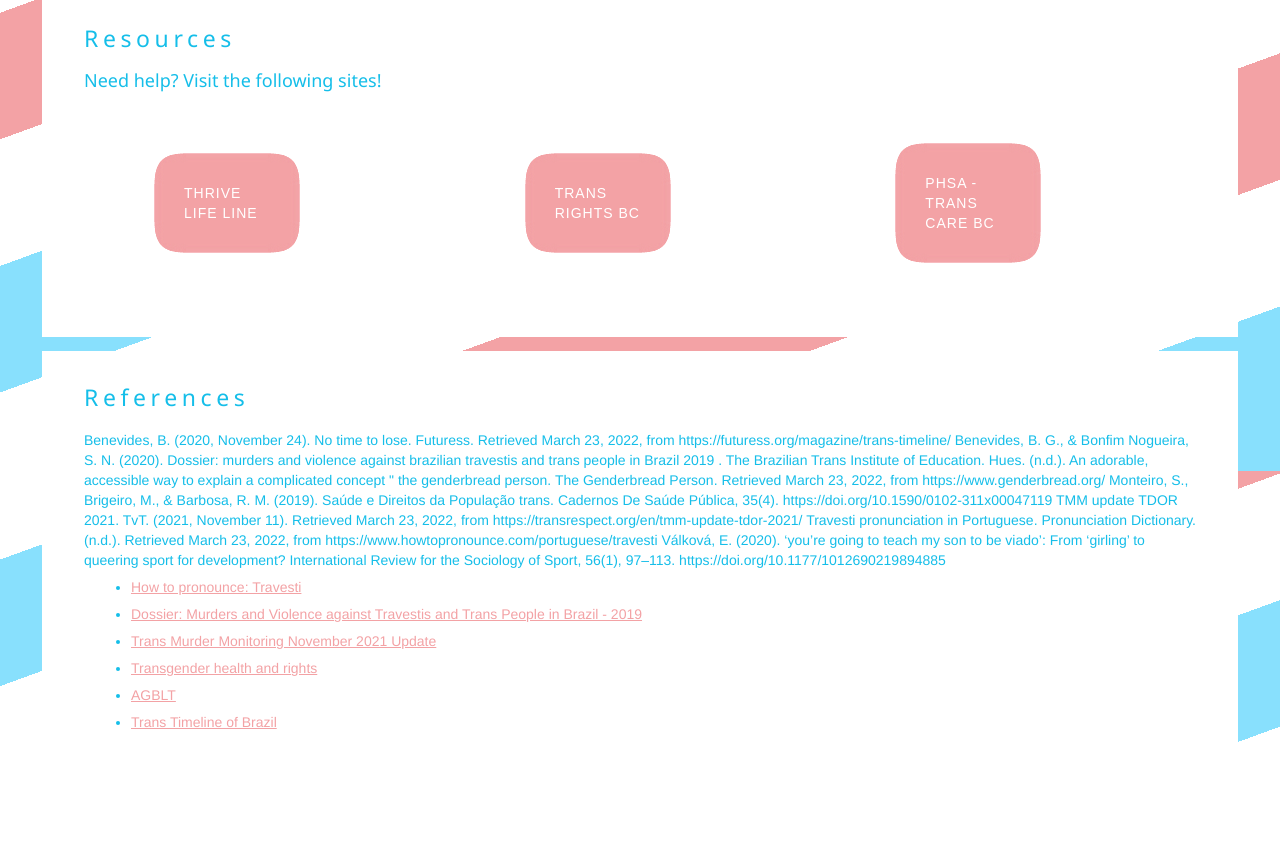
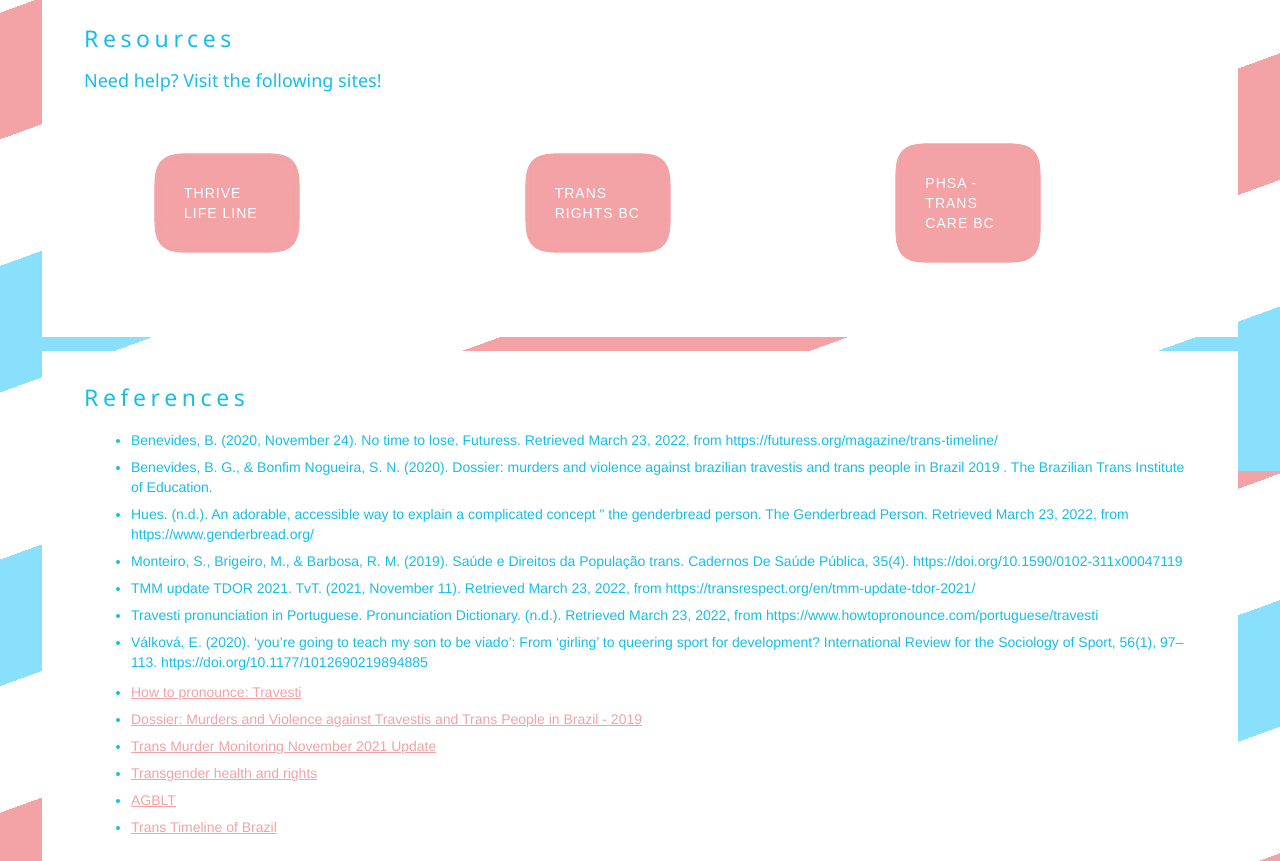
Before and after one commit to APD-F/travesti, a plain HTML site: page index.html in a window 1280 px wide. Shown: the part 329-1190 px from the top of the page. Before the commit the page ends 1085 px from the top, so only its background shows below. Drawn offline with nearby package versions, Linux system fonts and the light colour scheme.

Commit message:
Update index.html

```diff
--- a/index.html
+++ b/index.html
@@ -195,14 +195,15 @@
 
     <div class="infoContainer" id="References">
         <h2>References</h2>
-        Benevides, B. (2020, November 24). No time to lose. Futuress. Retrieved March 23, 2022, from https://futuress.org/magazine/trans-timeline/
-Benevides, B. G., &amp; Bonfim Nogueira, S. N. (2020). Dossier: murders and violence against brazilian travestis and trans people in Brazil 2019 . The Brazilian Trans Institute of Education.
-Hues. (n.d.). An adorable, accessible way to explain a complicated concept " the genderbread person. The Genderbread Person. Retrieved March 23, 2022, from https://www.genderbread.org/
-Monteiro, S., Brigeiro, M., &amp; Barbosa, R. M. (2019). Saúde e Direitos da População trans. Cadernos De Saúde Pública, 35(4). https://doi.org/10.1590/0102-311x00047119
-TMM update TDOR 2021. TvT. (2021, November 11). Retrieved March 23, 2022, from https://transrespect.org/en/tmm-update-tdor-2021/
-Travesti pronunciation in Portuguese. Pronunciation Dictionary. (n.d.). Retrieved March 23, 2022, from https://www.howtopronounce.com/portuguese/travesti
-Válková, E. (2020). ‘you’re going to teach my son to be viado’: From ‘girling’ to queering sport for development? International Review for the Sociology of Sport, 56(1), 97–113. https://doi.org/10.1177/1012690219894885
-
+        <ul>
+        <li>Benevides, B. (2020, November 24). No time to lose. Futuress. Retrieved March 23, 2022, from https://futuress.org/magazine/trans-timeline/</li>
+<li>Benevides, B. G., &amp; Bonfim Nogueira, S. N. (2020). Dossier: murders and violence against brazilian travestis and trans people in Brazil 2019 . The Brazilian Trans Institute of Education.</li>
+<li>Hues. (n.d.). An adorable, accessible way to explain a complicated concept " the genderbread person. The Genderbread Person. Retrieved March 23, 2022, from https://www.genderbread.org/ </li>
+<li>Monteiro, S., Brigeiro, M., &amp; Barbosa, R. M. (2019). Saúde e Direitos da População trans. Cadernos De Saúde Pública, 35(4). https://doi.org/10.1590/0102-311x00047119 </li>
+<li>TMM update TDOR 2021. TvT. (2021, November 11). Retrieved March 23, 2022, from https://transrespect.org/en/tmm-update-tdor-2021/ </li>
+<li>Travesti pronunciation in Portuguese. Pronunciation Dictionary. (n.d.). Retrieved March 23, 2022, from https://www.howtopronounce.com/portuguese/travesti </li>
+<li>Válková, E. (2020). ‘you’re going to teach my son to be viado’: From ‘girling’ to queering sport for development? International Review for the Sociology of Sport, 56(1), 97–113. https://doi.org/10.1177/1012690219894885 </li>
+        </ul>
         <ul>
             <li><a href="https://www.howtopronounce.com/portuguese/travesti">How to pronounce: Travesti</a></li>
             <li><a href="https://antrabrasil.files.wordpress.com/2020/11/dossier-murders-and-violence-against-travestis-and-trans-people-in-brazil-2019.pdf">Dossier: Murders and Violence against Travestis and Trans People in Brazil - 2019</a></li>
```
